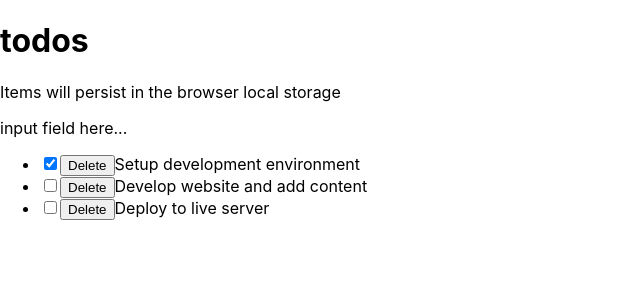
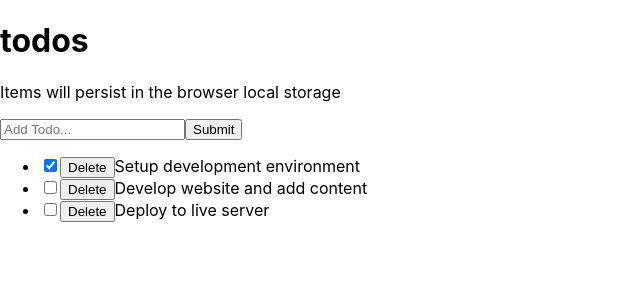
Before and after one commit to zdnahom/react-todo-list, a React (Create React App) app: page / in a window 1280 px wide. Shown: the top 300 px of the page, without its empty margins (0-640 px from the left). Built offline with nearby package versions, Linux system fonts and the light colour scheme.

Commit message:
Add addtodo functionality

```diff
--- a/src/components/InputTodo.jsx
+++ b/src/components/InputTodo.jsx
@@ -1,2 +1,32 @@
-const InputTodo = () => <div>input field here...</div>;
+import Proptypes from 'prop-types';
+import { useState } from 'react';
+
+const InputTodo = ({ addTodoItem }) => {
+  const [title, setTitle] = useState('');
+  const [message, setMessage] = useState('');
+  const handleChange = (e) => {
+    setTitle(e.target.value);
+  };
+  const handleSubmit = (e) => {
+    e.preventDefault();
+    if (title.trim()) {
+      addTodoItem(title);
+      setTitle('');
+    } else {
+      setMessage('Please add an item');
+    }
+  };
+  return (
+    <>
+      <form onSubmit={handleSubmit}>
+        <input type="text" placeholder="Add Todo..." onChange={handleChange} value={title} />
+        <button type="submit">Submit</button>
+      </form>
+      <span>{message}</span>
+    </>
+  );
+};
 export default InputTodo;
+InputTodo.propTypes = {
+  addTodoItem: Proptypes.func.isRequired,
+};
--- a/src/components/TodosList.jsx
+++ b/src/components/TodosList.jsx
@@ -12,7 +12,7 @@
 
 TodosList.propTypes = {
   todosProps: PropTypes.arrayOf(PropTypes.shape({
-    id: PropTypes.number.isRequired,
+    id: PropTypes.string.isRequired,
     title: PropTypes.string.isRequired,
     completed: PropTypes.bool.isRequired,
   })).isRequired,
--- a/src/components/TodosLogic.jsx
+++ b/src/components/TodosLogic.jsx
@@ -1,6 +1,7 @@
 import InputTodo from 'components/InputTodo';
 import TodosList from 'components/TodosList';
 import { useState } from 'react';
+import { v4 as uuidv4 } from 'uuid';
 
 const TodosLogic = () => {
   const [todos, setTodos] = useState([
@@ -36,9 +37,17 @@
       ...todos.filter((todo) => todo.id !== id),
     ]);
   };
+  const addTodoItem = (title) => {
+    const newTodo = {
+      id: uuidv4(),
+      title,
+      completed: false,
+    };
+    setTodos([...todos, newTodo]);
+  };
   return (
     <div>
-      <InputTodo />
+      <InputTodo addTodoItem={addTodoItem} />
       <TodosList todosProps={todos} handleChange={handleChange} delTodo={delTodo} />
     </div>
   );
```
